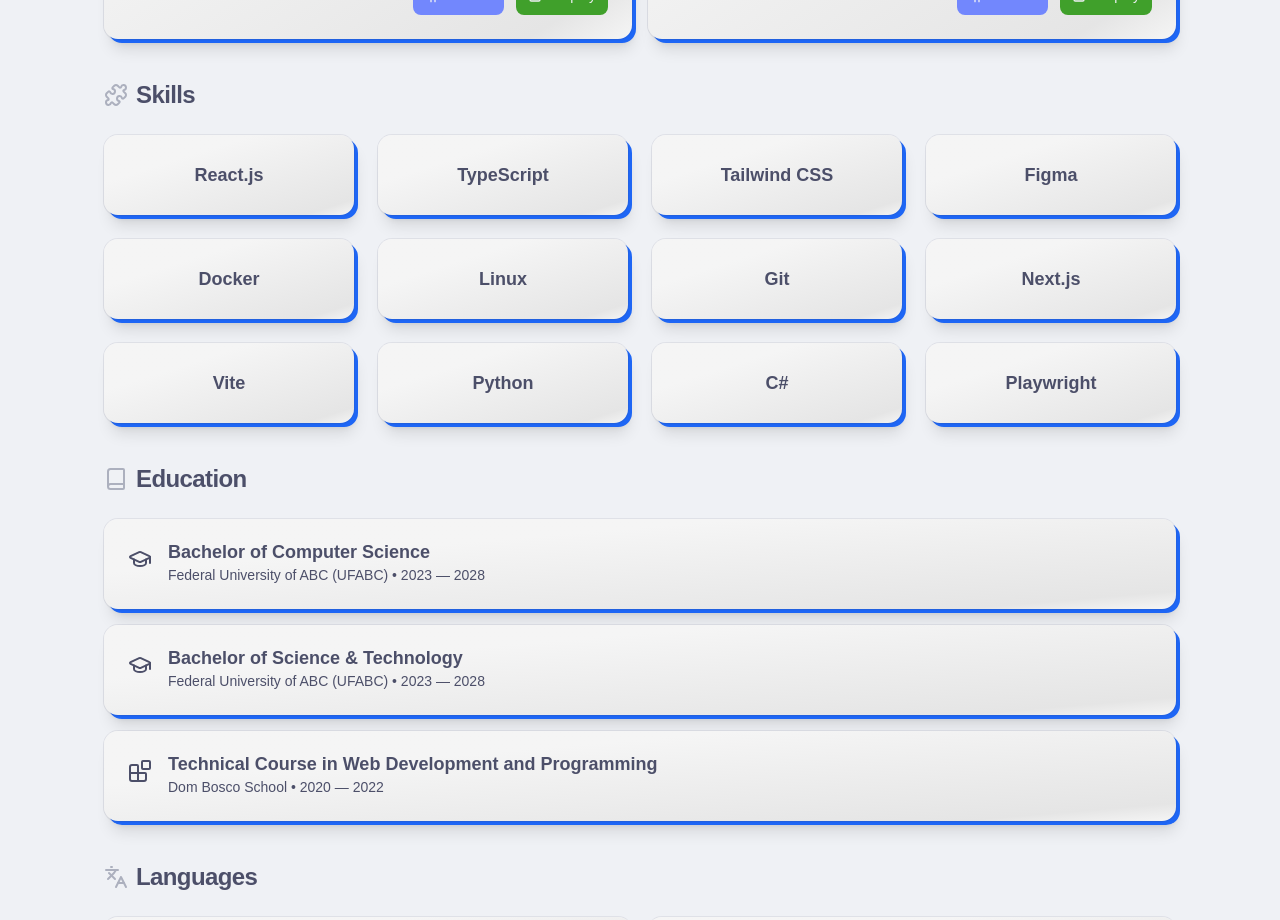
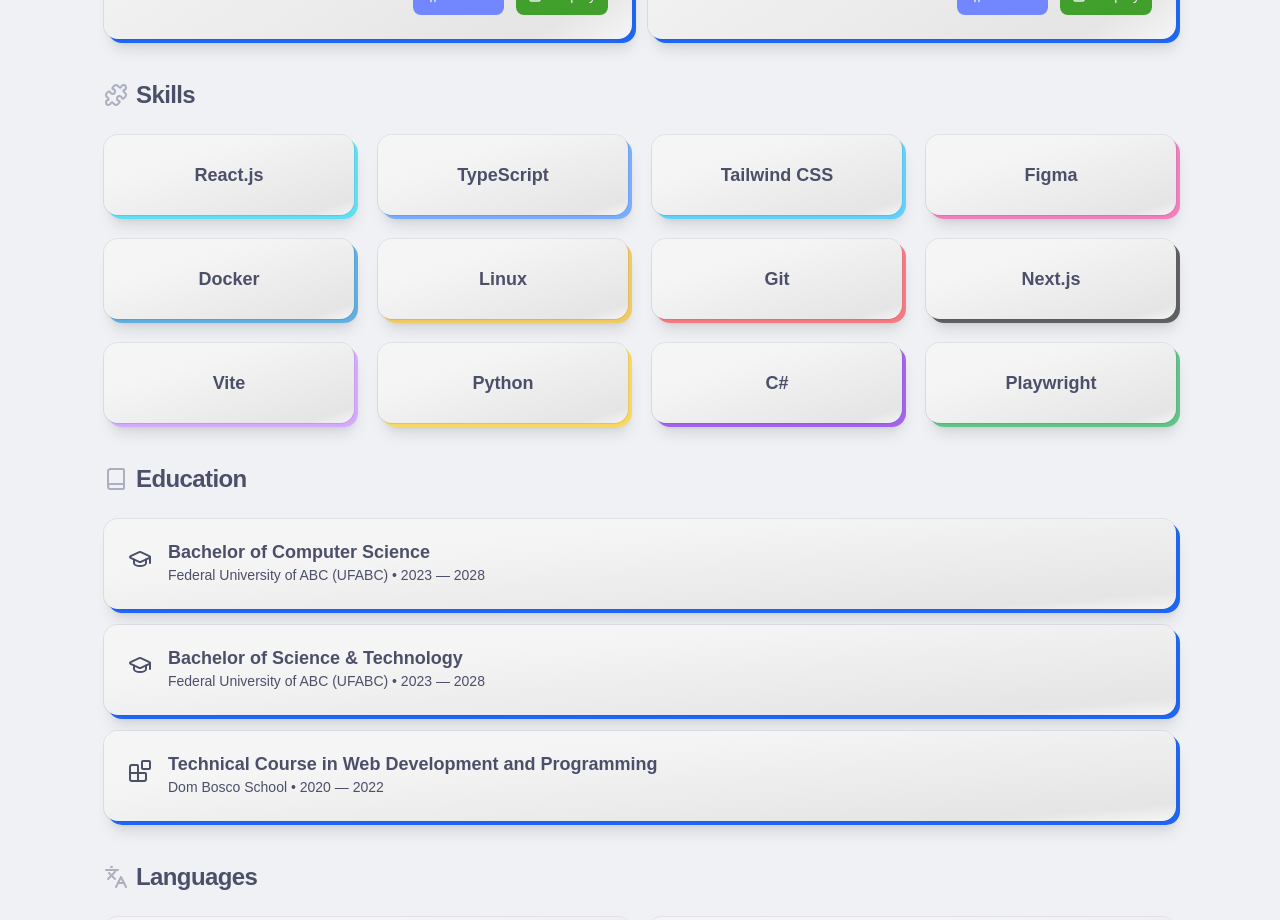
Before and after one commit to GardenMovie/portfolio, a React (Vite) app: page / in a window 1280 px wide. Shown: the part 2480-3400 px from the top of the page. Built offline with nearby package versions, Linux system fonts and the light colour scheme.

Commit message:
refactor: modular color for shadow of card, skills with unique colors

```diff
--- a/src/components/ui/card.tsx
+++ b/src/components/ui/card.tsx
@@ -6,15 +6,17 @@
   className,
   size = "default",
   hoverEffect = false,
+  shadowColor = "bg-primary",
   ...props
-}: React.ComponentProps<"div"> & { size?: "default" | "sm"; hoverEffect?: boolean; color?: string }) {
+}: React.ComponentProps<"div"> & { size?: "default" | "sm"; hoverEffect?: boolean; color?: string; shadowColor?: string }) {
   return (
     <div className={cn("relative", hoverEffect && "group/card-hover")}>
       {/* Offset shadow card */}
       <div
         aria-hidden="true"
         className={cn(
-          "absolute inset-0 translate-x-1 translate-y-1 z-0 rounded-xl bg-primary shadow-lg transition-transform duration-300",
+          "absolute inset-0 translate-x-1 translate-y-1 z-0 rounded-xl shadow-lg transition-transform duration-300",
+          shadowColor,
           // call Card hoverEffect = true to enable this effect
           hoverEffect && "group-hover/card-hover:translate-x-2 group-hover/card-hover:translate-y-2",
         )}
--- a/src/sections/Skills.tsx
+++ b/src/sections/Skills.tsx
@@ -2,18 +2,18 @@
 import { Card } from "../components/ui/card";
 
 const skills = [
-  { name: "React.js", color: "#61dafb" },
-  { name: "TypeScript", color: "#3178c6" },
-  { name: "Tailwind CSS", color: "#38bdf8" },
-  { name: "Figma", color: "#a259ff" },
-  { name: "Docker", color: "#2496ed" },
-  { name: "Linux", color: "#fbc02d" },
-  { name: "Git", color: "#f14e32" },
-  { name: "Next.js", color: "#000000" },
-  { name: "Vite", color: "#646cff" },
-  { name: "Python", color: "#3776ab" },
-  { name: "C#", color: "#9b4f96" },
-  { name: "Playwright", color: "#45ba6a" },
+  { name: "React.js", color: "bg-cyan-400/60" },
+  { name: "TypeScript", color: "bg-blue-500/60" },
+  { name: "Tailwind CSS", color: "bg-sky-400/60" },
+  { name: "Figma", color: "bg-pink-500/60" },
+  { name: "Docker", color: "bg-sky-600/60" },
+  { name: "Linux", color: "bg-yellow-500/60" },
+  { name: "Git", color: "bg-red-500/60" },
+  { name: "Next.js", color: "bg-black/60" },
+  { name: "Vite", color: "bg-purple-400/60" },
+  { name: "Python", color: "bg-yellow-400/60" },
+  { name: "C#", color: "bg-violet-700/60" },
+  { name: "Playwright", color: "bg-green-600/60" },
 ];
 
 export default function Skills() {
@@ -27,7 +27,7 @@
         {skills.map((skill) => (
           <Card
             key={skill.name}
-            color={skill.color}
+            shadowColor={skill.color}
             className="flex items-center justify-center text-lg font-semibold p-6 min-h-[80px]"
           >
             <span className="relative z-10">{skill.name}</span>
```
